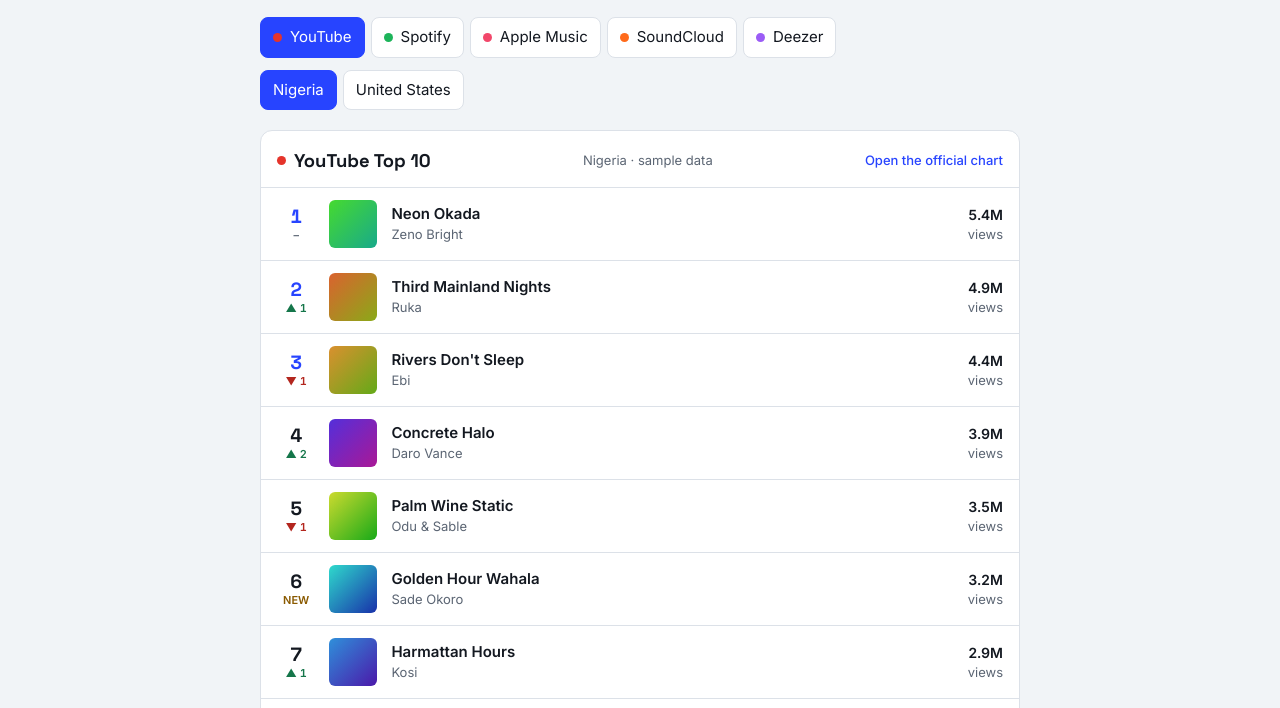
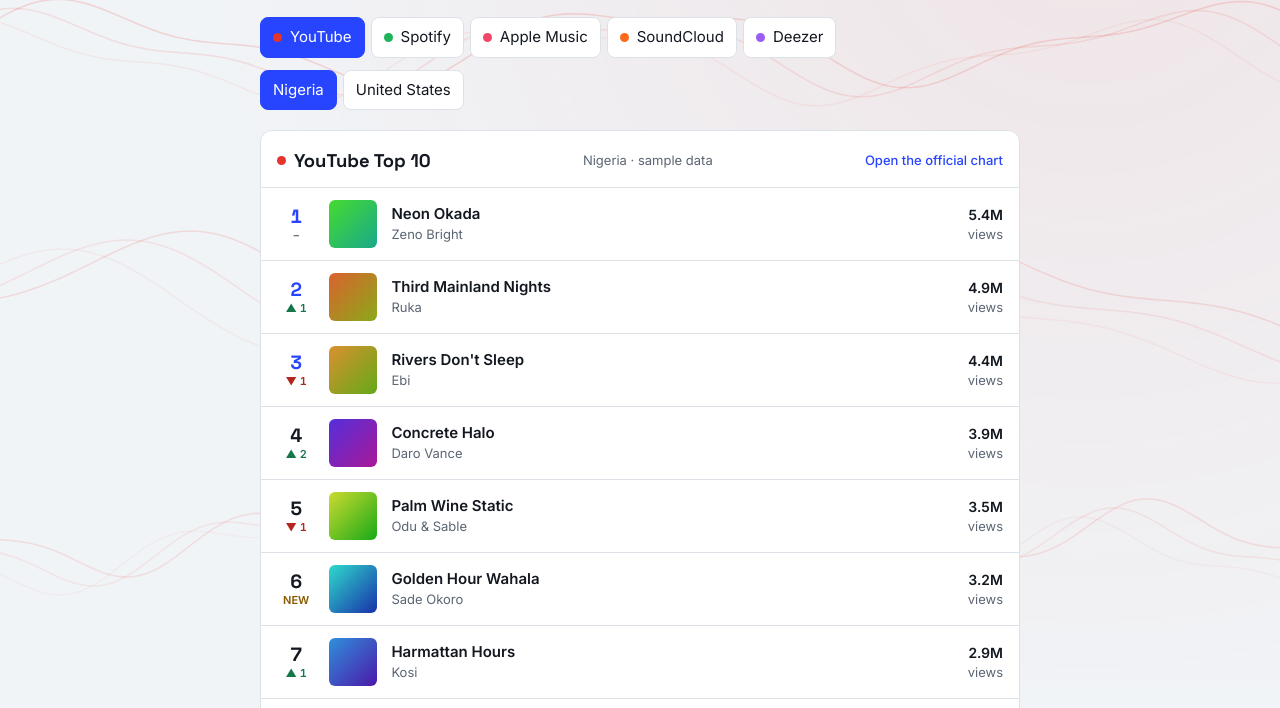
Before and after one commit to CyberSlick13/chartwatch, a website: page public/index.html in a window 1280 px wide. Shown: the part 117-825 px from the top of the page. Drawn offline with Linux system fonts and the light colour scheme; no server answers.

Commit message:
Add files via upload

```diff
--- a/public/index.html
+++ b/public/index.html
@@ -53,7 +53,8 @@ body {
   padding-left: max(16px, env(safe-area-inset-left, 0px));
   padding-right: max(16px, env(safe-area-inset-right, 0px));
 }
-.wrap { max-width: 760px; margin: 0 auto; display: flex; flex-direction: column; gap: 20px; }
+.wrap { position: relative; z-index: 1; max-width: 760px; margin: 0 auto; display: flex; flex-direction: column; gap: 20px; }
+#bg { position: fixed; inset: 0; width: 100%; height: 100%; z-index: 0; pointer-events: none; }
 .top { display: flex; flex-wrap: wrap; align-items: flex-end; justify-content: space-between; gap: 12px; }
 h1 { font-family: var(--font-display); font-weight: 700; font-size: 2rem; letter-spacing: -0.02em; margin: 0; line-height: 1.1; text-wrap: balance; }
 .lede { margin: 6px 0 0; color: var(--muted); max-width: 46ch; }
@@ -116,6 +117,7 @@ img.cover { object-fit: cover; display: block; }
 </style>
 </head>
 <body>
+<canvas id="bg" aria-hidden="true"></canvas>
 <div class="wrap">
   <header class="top">
     <div>
@@ -365,5 +367,101 @@ async function render() {
 }
 render();
 </script>
+
+<script>
+/* Background: layered flowing waveforms tinted to the open platform's color. Decorative only. */
+(function () {
+  var canvas = document.getElementById("bg");
+  if (!canvas || !canvas.getContext) return;
+  var ctx = canvas.getContext("2d");
+  var reduce = window.matchMedia("(prefers-reduced-motion: reduce)").matches;
+  var w = 0, h = 0;
+  var rgb = [39, 68, 255];
+  var target = rgb.slice();
+  // Each wave is drawn as a few echoes. y is a fraction of the page height, speed is in cycles per millisecond.
+  var waves = [
+    { y: 0.20, amp: 34, len: 560, speed: 0.00012, a: 1.0 },
+    { y: 0.52, amp: 52, len: 800, speed: -0.00009, a: 0.8 },
+    { y: 0.82, amp: 30, len: 420, speed: 0.0002, a: 0.7 }
+  ];
+
+  function resize() {
+    var dpr = Math.min(window.devicePixelRatio || 1, 1.5);
+    w = window.innerWidth;
+    h = window.innerHeight;
+    canvas.width = Math.round(w * dpr);
+    canvas.height = Math.round(h * dpr);
+    ctx.setTransform(dpr, 0, 0, dpr, 0, 0);
+  }
+  function parseHex(c) {
+    var m = /^#([0-9a-f]{6})$/i.exec((c || "").trim());
+    if (!m) return null;
+    var n = parseInt(m[1], 16);
+    return [(n >> 16) & 255, (n >> 8) & 255, n & 255];
+  }
+  function platformColor() {
+    try {
+      var name = PLATFORMS[state.platform].color.replace(/^var\(|\)$/g, "");
+      return parseHex(getComputedStyle(document.documentElement).getPropertyValue(name));
+    } catch (e) { return null; }
+  }
+  function isDark() {
+    var t = document.documentElement.getAttribute("data-theme");
+    if (t) return t === "dark";
+    return window.matchMedia("(prefers-color-scheme: dark)").matches;
+  }
+
+  function draw(t) {
+    var c = platformColor();
+    if (c) target = c;
+    for (var i = 0; i < 3; i++) rgb[i] += (target[i] - rgb[i]) * 0.05; // ease toward the new platform color
+    var col = Math.round(rgb[0]) + "," + Math.round(rgb[1]) + "," + Math.round(rgb[2]);
+    var strength = isDark() ? 0.22 : 0.16;
+
+    ctx.clearRect(0, 0, w, h);
+
+    var glow = ctx.createRadialGradient(w * 0.85, 0, 0, w * 0.85, 0, Math.max(w, h) * 0.7);
+    glow.addColorStop(0, "rgba(" + col + "," + (strength * 0.5) + ")");
+    glow.addColorStop(1, "rgba(" + col + ",0)");
+    ctx.fillStyle = glow;
+    ctx.fillRect(0, 0, w, h);
+
+    ctx.lineWidth = 1.6;
+    ctx.lineJoin = "round";
+    for (var k = 0; k < waves.length; k++) {
+      var wv = waves[k];
+      for (var echo = 0; echo < 3; echo++) {
+        ctx.beginPath();
+        for (var x = 0; x <= w + 8; x += 8) {
+          var p = (x / wv.len) * Math.PI * 2 + t * wv.speed * Math.PI * 2 + echo * 0.5;
+          var y = wv.y * h + echo * 9 + Math.sin(p) * wv.amp + Math.sin(p * 2.3 + 1.2) * wv.amp * 0.35;
+          if (x === 0) ctx.moveTo(x, y); else ctx.lineTo(x, y);
+        }
+        ctx.strokeStyle = "rgba(" + col + "," + (strength * wv.a * (1 - echo * 0.3)) + ")";
+        ctx.stroke();
+      }
+    }
+  }
+
+  resize();
+  window.addEventListener("resize", function () { resize(); if (reduce) draw(0); });
+
+  if (reduce) {
+    // No motion: paint one still frame, and repaint now and then so the color follows the open tab.
+    draw(0);
+    setInterval(function () { draw(0); }, 1000);
+    return;
+  }
+
+  var last = 0;
+  function frame(now) {
+    requestAnimationFrame(frame);
+    if (document.hidden || now - last < 33) return; // about 30 frames a second, and idle while the tab is hidden
+    last = now;
+    draw(now);
+  }
+  requestAnimationFrame(frame);
+})();
+</script>
 </body>
 </html>
```
